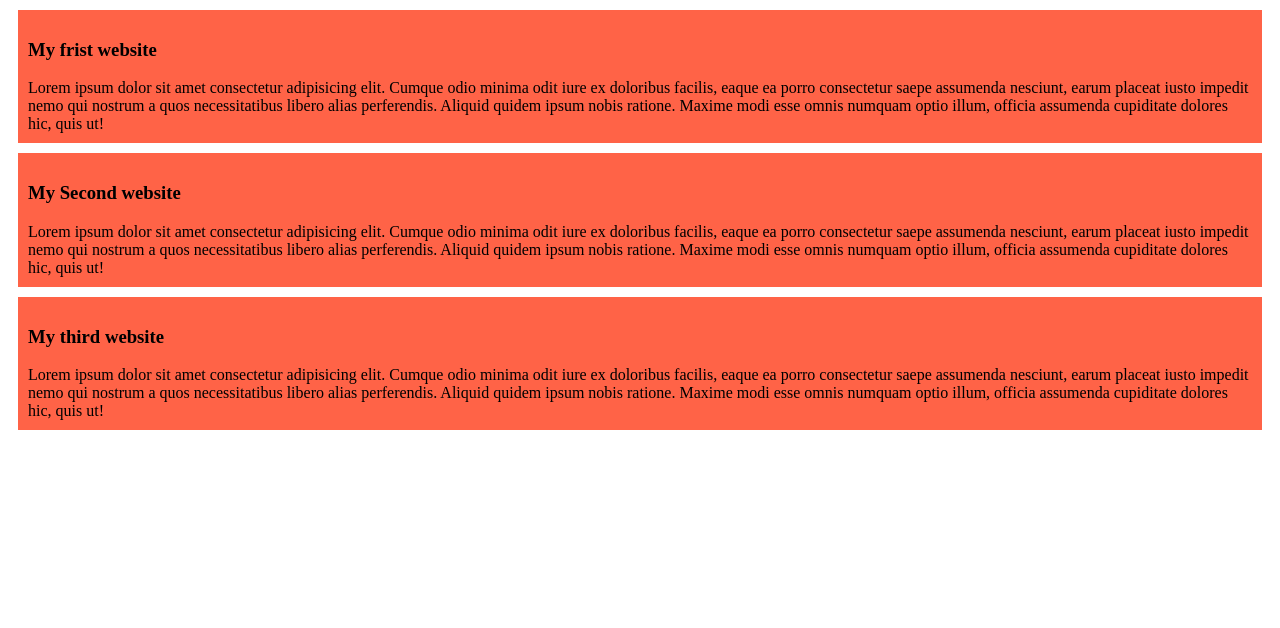
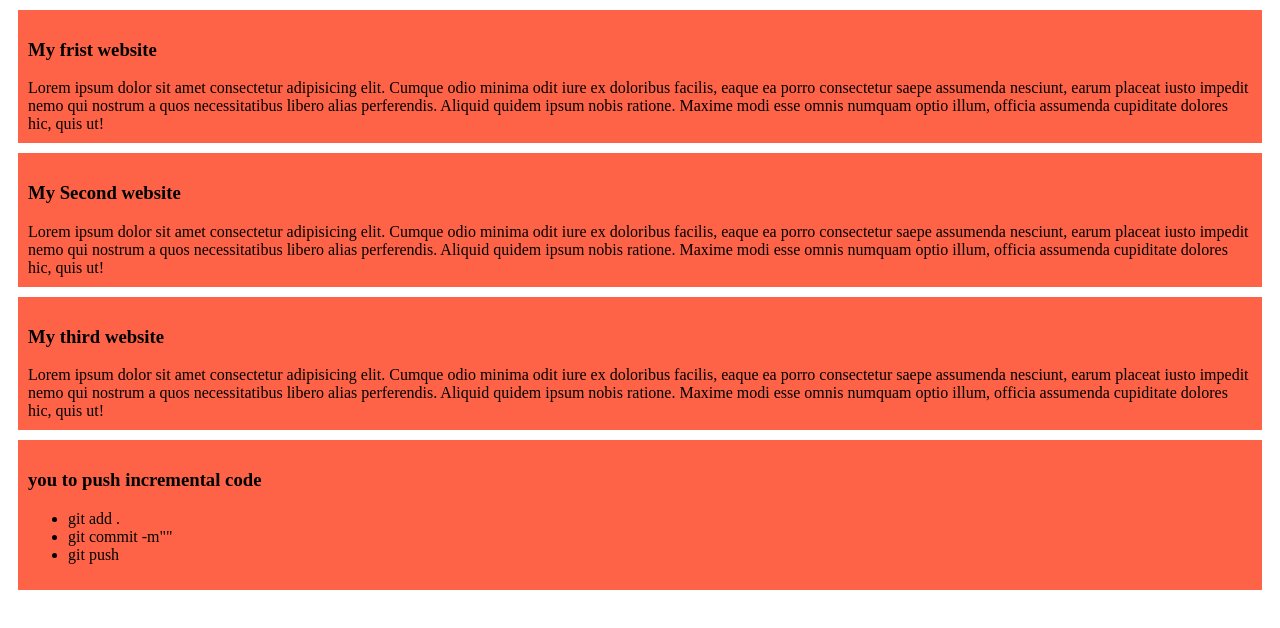
Before and after one commit to RabbiBD-Code/my-first-githup-repo, a plain HTML site: page index.html in a window 1280 px wide. Drawn offline with Linux system fonts and the light colour scheme.

Commit message:
new add line

```diff
--- a/index.html
+++ b/index.html
@@ -19,5 +19,13 @@
         <h3>My third website</h3>
         Lorem ipsum dolor sit amet consectetur adipisicing elit. Cumque odio minima odit iure ex doloribus facilis, eaque ea porro consectetur saepe assumenda nesciunt, earum placeat iusto impedit nemo qui nostrum a quos necessitatibus libero alias perferendis. Aliquid quidem ipsum nobis ratione. Maxime modi esse omnis numquam optio illum, officia assumenda cupiditate dolores hic, quis ut!
     </div>
+    <div>
+        <h3>you to push incremental code</h3>
+        <ul>
+            <li>git add .</li>
+            <li>git commit -m""</li>
+            <li>git push</li>
+        </ul>
+    </div>
 </body>
 </html>
```
